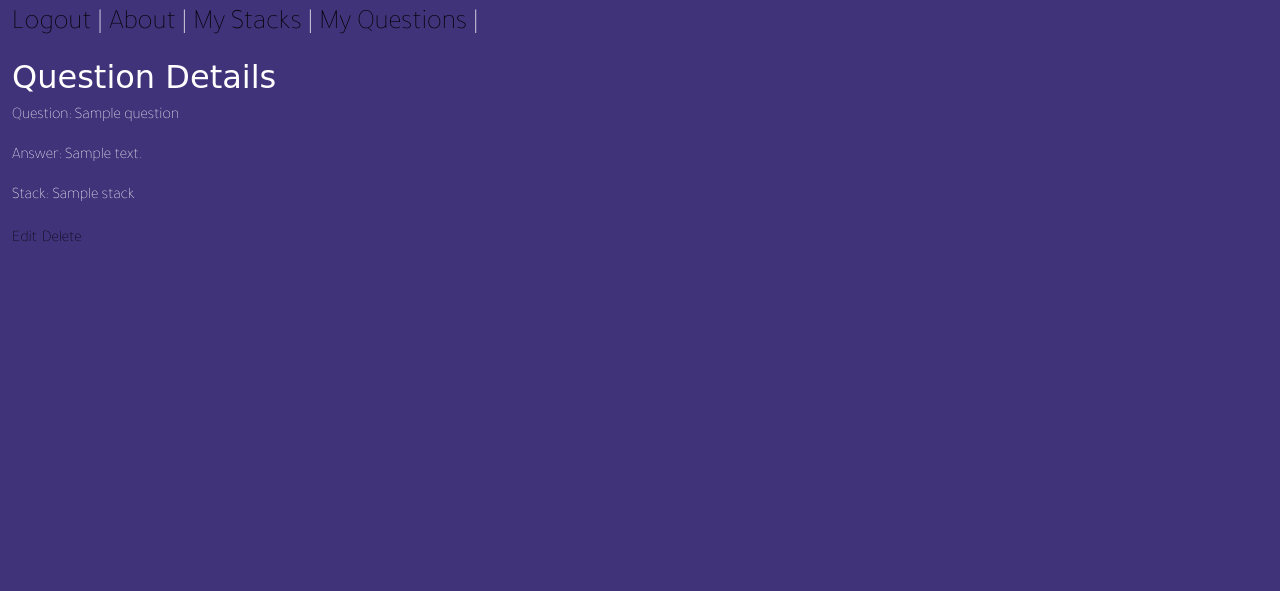
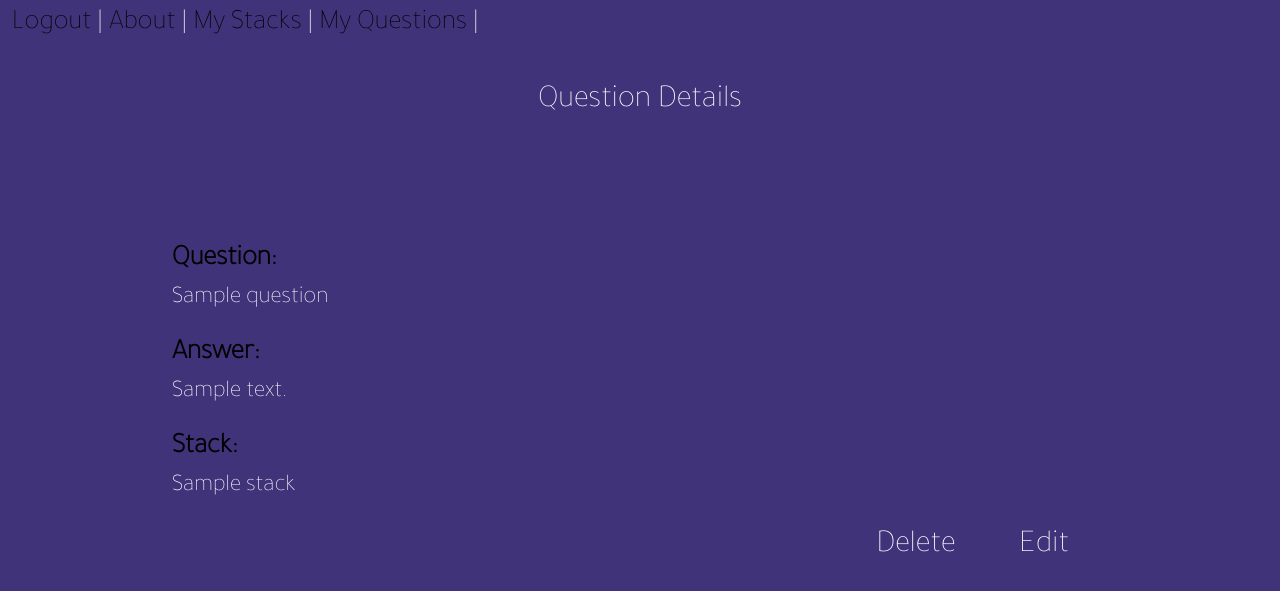
Before and after one commit to sabinaTT/talk-the-walk, a Django app: page /questions/1 in a window 1280 px wide. Shown: the top 591 px of the page. Run offline with Django 4.2, Linux system fonts and the light colour scheme; a user stored in the database is signed in; tables that the repository leaves empty hold one stand-in row (values such as "Sample post"); some web fonts are replaced.

Commit message:
style questions view template

```diff
--- a/main_app/static/styles/styles.css
+++ b/main_app/static/styles/styles.css
@@ -192,6 +192,37 @@ label {
     font-family: 'Tajawal', sans-serif;
     margin-left: 10%;
 }
+#view-question {
+    position: fixed;
+    top: 50%;
+    left: 50%;
+    /* bring your own prefixes */
+    transform: translate(-50%, -50%);
+    font-size: 1.5rem;
+    /* font-weight: bold; */
+}
+#question-label {
+    font-size: 1.75rem;
+    color: black;
+    font-weight: 950;
+
+}
+#edit-q-btn, #delete-q-btn {
+    background-color: #41337A;
+    font-size: 2rem;
+    width: 8rem;
+    height: 2.5rem;
+    border: none;
+    float: right;
+    color: white;
+}
+#edit-q-btn:hover, #delete-q-btn:hover {
+    background-color: #C2EFEB;
+    border-radius: 5px;
+    color: black;
+}
+
+
 /*
 a:link, a:visited, a:hover, a:active {
     color: white;
--- a/main_app/templates/questions_show.html
+++ b/main_app/templates/questions_show.html
@@ -1,19 +1,28 @@
 {% extends 'base.html' %}
 {% block body %}
 <div class="container-fluid">
-<h2>Question Details</h2>
+    <div class="row">
+        <div class="col-sm-12">
+            <br />
+            <h2 class="h2" style='text-align: center'>Question Details</h2>
+        </div>
+    </div>
+    <div class="row">
+        <div class="col-sm-9" id="view-question">
 
-<div>
-    <div>
-        <p>Question: {{ question.the_question }}</p>
-        <p>Answer: {{ question.answer }}</p>
-        <p>Stack: {{ question.stack }}</p>
-    </div>
-    <div>
-        <a href="{% url 'question_update' question.id %}">Edit</a>
-        <a href="{% url 'question_confirm_delete' question.id %}">Delete</a>
-    </div>
-</div>
 
+                    <p ><span id='question-label'>Question:</span>
+                        <br/>{{ question.the_question }}</p>
+                    <p><span id='question-label'>Answer:</span>
+                        <br /> {{ question.answer }}</p>
+                    <p><span id='question-label'>Stack:</span>
+                        <br /> {{ question.stack }}</p>
+
+                <div>
+                    <a href="{% url 'question_update' question.id %}"><button id='edit-q-btn'>Edit</button></a>
+                    <a href="{% url 'question_confirm_delete' question.id %}" ><button id='delete-q-btn'>Delete</button></a>
+                </div>
+            </div>
+        </div>
 </div>
 {% endblock %}
```
Also changed, not shown: main_app/templates/question_update.html (+8 -5 lines).
